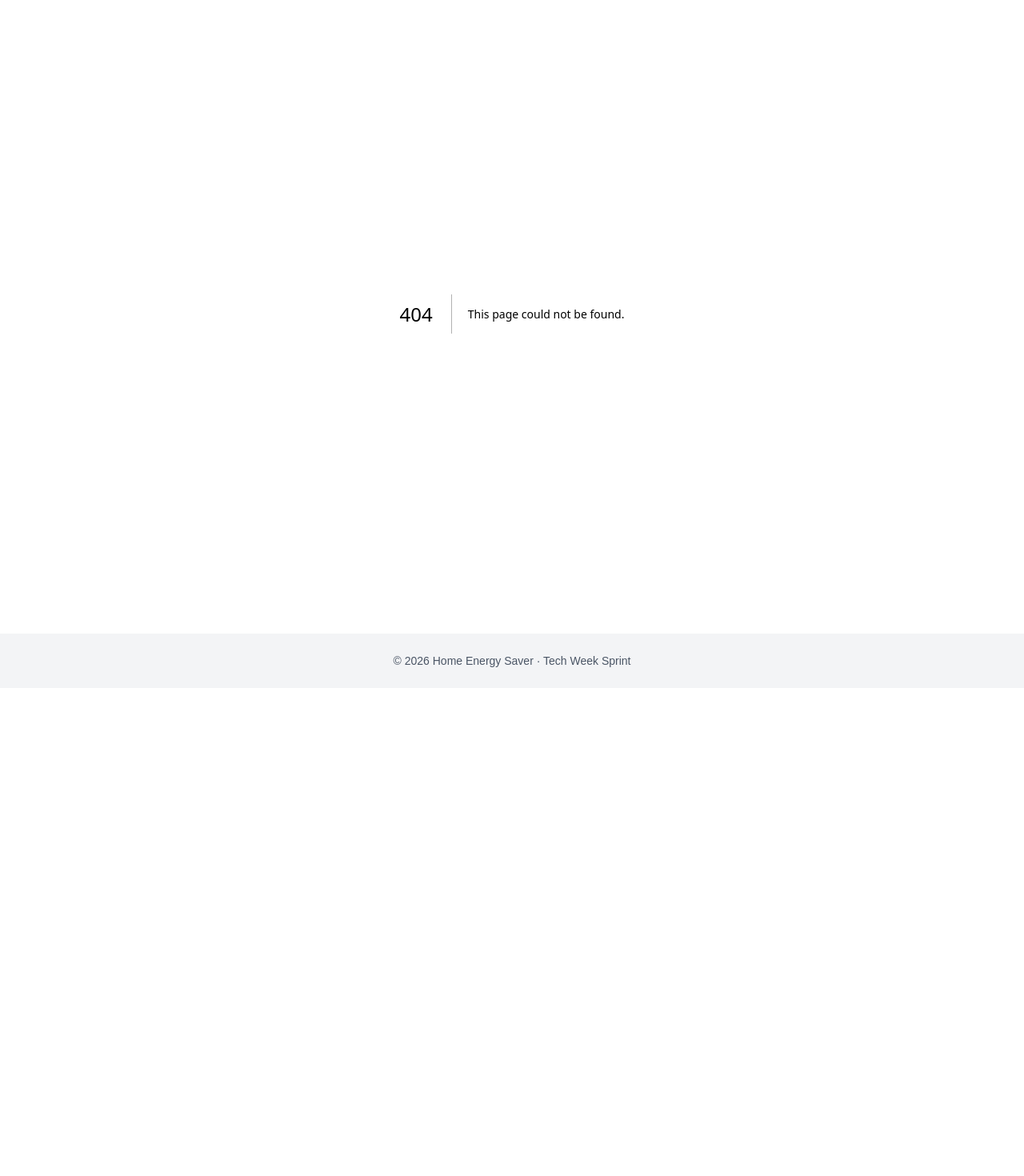
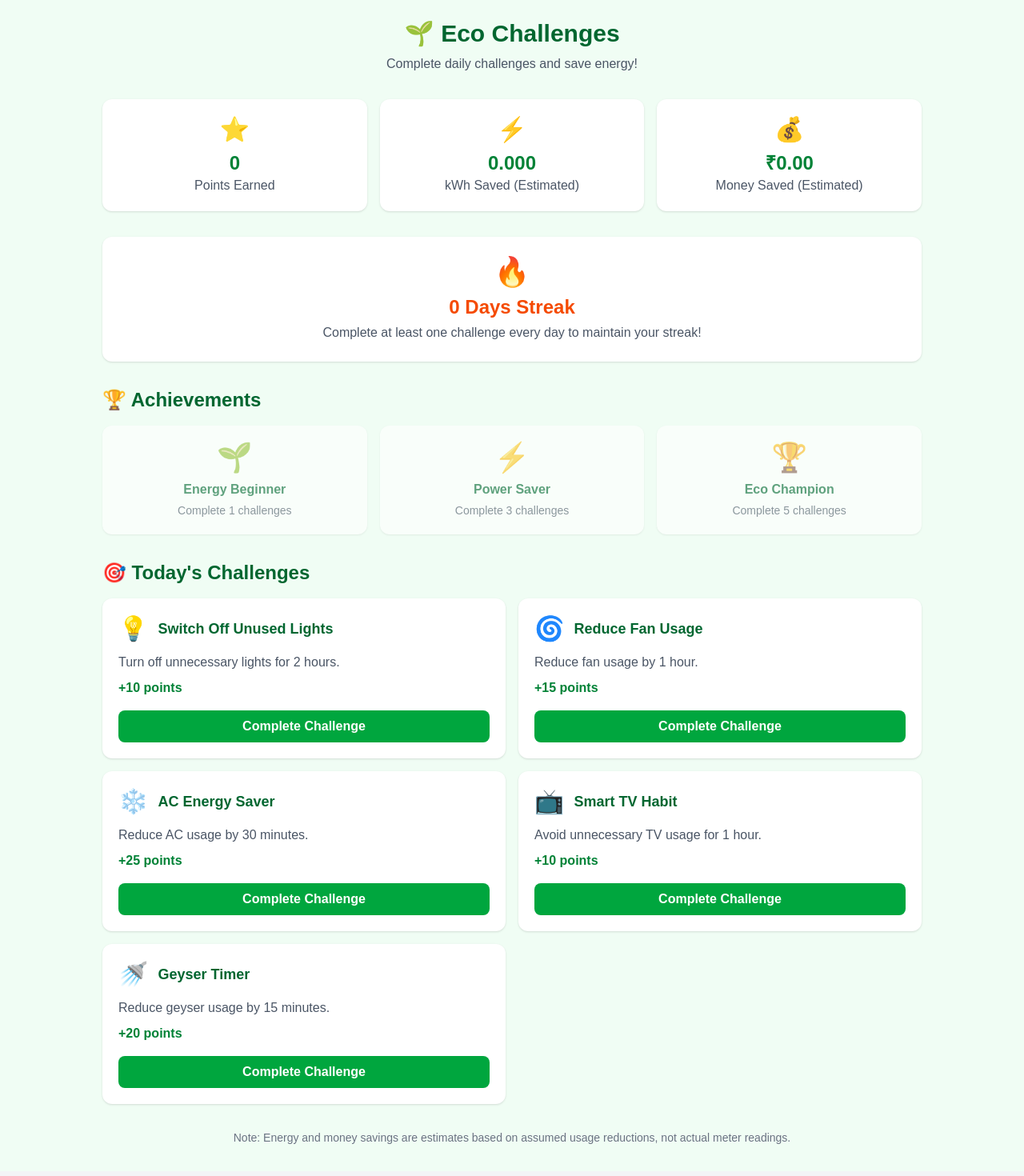
Before and after one commit to varshinidgowda/home-energy-saver, a Next.js app: page /challenges in a window 1280 px wide. Before the commit this address had no page. Shown: the part 60-1530 px from the top of the page at 80% size. Before the commit the page ends 920 px from the top, so only its background shows below. Built offline with nearby package versions, Linux system fonts and the light colour scheme.

Commit message:
Add daily eco challenges and streak tracker

```diff
--- /dev/null
+++ b/app/challenges/page.js
@@ -0,0 +1,343 @@
+
+"use client";
+
+import { useEffect, useState } from "react";
+import { useAppliances } from "@/context/ApplianceContext";
+
+// Get date in YYYY-MM-DD format
+const getDateKey = (date) => {
+  const year = date.getFullYear();
+  const month = String(date.getMonth() + 1).padStart(2, "0");
+  const day = String(date.getDate()).padStart(2, "0");
+
+  return `${year}-${month}-${day}`;
+};
+
+// Get previous date
+const getPreviousDate = (dateKey) => {
+  const [year, month, day] = dateKey.split("-").map(Number);
+  const date = new Date(year, month - 1, day);
+
+  date.setDate(date.getDate() - 1);
+
+  return getDateKey(date);
+};
+
+const challenges = [
+  {
+    id: 1,
+    title: "Switch Off Unused Lights",
+    description: "Turn off unnecessary lights for 2 hours.",
+    icon: "💡",
+    units: 0.018,
+    points: 10,
+  },
+  {
+    id: 2,
+    title: "Reduce Fan Usage",
+    description: "Reduce fan usage by 1 hour.",
+    icon: "🌀",
+    units: 0.075,
+    points: 15,
+  },
+  {
+    id: 3,
+    title: "AC Energy Saver",
+    description: "Reduce AC usage by 30 minutes.",
+    icon: "❄️",
+    units: 0.75,
+    points: 25,
+  },
+  {
+    id: 4,
+    title: "Smart TV Habit",
+    description: "Avoid unnecessary TV usage for 1 hour.",
+    icon: "📺",
+    units: 0.1,
+    points: 10,
+  },
+  {
+    id: 5,
+    title: "Geyser Timer",
+    description: "Reduce geyser usage by 15 minutes.",
+    icon: "🚿",
+    units: 0.5,
+    points: 20,
+  },
+];
+
+const achievements = [
+  { title: "Energy Beginner", requirement: 1, icon: "🌱" },
+  { title: "Power Saver", requirement: 3, icon: "⚡" },
+  { title: "Eco Champion", requirement: 5, icon: "🏆" },
+];
+
+export default function Challenges() {
+  const { rate } = useAppliances();
+
+  const [today, setToday] = useState("");
+  const [completed, setCompleted] = useState([]);
+  const [completedDays, setCompletedDays] = useState([]);
+  const [streak, setStreak] = useState(0);
+  const [loaded, setLoaded] = useState(false);
+
+  // Load saved data after the page mounts
+  useEffect(() => {
+    const currentDate = getDateKey(new Date());
+    setToday(currentDate);
+
+    try {
+      const savedChallenges = localStorage.getItem("ecoChallenges");
+      const savedDays = localStorage.getItem("ecoChallengeDays");
+
+      if (savedChallenges) {
+        const parsed = JSON.parse(savedChallenges);
+
+        if (
+          parsed.date === currentDate &&
+          Array.isArray(parsed.completed)
+        ) {
+          setCompleted(parsed.completed);
+        }
+      }
+
+      if (savedDays) {
+        const parsedDays = JSON.parse(savedDays);
+
+        if (Array.isArray(parsedDays)) {
+          setCompletedDays(parsedDays);
+        }
+      }
+    } catch (error) {
+      console.error("Error loading challenge data:", error);
+    }
+
+    setLoaded(true);
+  }, []);
+
+  // Save today's completed challenges
+  useEffect(() => {
+    if (!loaded || !today) return;
+
+    localStorage.setItem(
+      "ecoChallenges",
+      JSON.stringify({
+        date: today,
+        completed,
+      })
+    );
+  }, [completed, loaded, today]);
+
+  // Save completed challenge days
+  useEffect(() => {
+    if (!loaded) return;
+
+    localStorage.setItem(
+      "ecoChallengeDays",
+      JSON.stringify(completedDays)
+    );
+  }, [completedDays, loaded]);
+
+  // Calculate daily streak
+  useEffect(() => {
+    if (!today || !loaded) return;
+
+    let count = 0;
+
+    let checkDate = completedDays.includes(today)
+      ? today
+      : getPreviousDate(today);
+
+    while (completedDays.includes(checkDate)) {
+      count++;
+      checkDate = getPreviousDate(checkDate);
+    }
+
+    setStreak(count);
+  }, [today, completedDays, loaded]);
+
+  // Complete a challenge
+  const completeChallenge = (challenge) => {
+    if (completed.includes(challenge.id) || !today) return;
+
+    setCompleted((previous) => [...previous, challenge.id]);
+
+    setCompletedDays((previous) =>
+      previous.includes(today) ? previous : [...previous, today]
+    );
+  };
+
+  // Calculate today's statistics
+  const completedChallenges = challenges.filter((challenge) =>
+    completed.includes(challenge.id)
+  );
+
+  const totalPoints = completedChallenges.reduce(
+    (sum, challenge) => sum + challenge.points,
+    0
+  );
+
+  const unitsSaved = completedChallenges.reduce(
+    (sum, challenge) => sum + challenge.units,
+    0
+  );
+
+  const moneySaved = unitsSaved * rate;
+
+  return (
+    <main className="min-h-screen bg-green-50 px-4 py-8">
+      <div className="mx-auto max-w-5xl">
+
+        {/* Heading */}
+        <div className="mb-8 text-center">
+          <h1 className="text-3xl font-bold text-green-800">
+            🌱 Eco Challenges
+          </h1>
+          <p className="mt-2 text-gray-600">
+            Complete daily challenges and save energy!
+          </p>
+        </div>
+
+        {/* Statistics */}
+        <div className="mb-8 grid grid-cols-1 gap-4 sm:grid-cols-3">
+          <div className="rounded-xl bg-white p-5 text-center shadow">
+            <p className="text-3xl">⭐</p>
+            <h2 className="mt-2 text-2xl font-bold text-green-700">
+              {totalPoints}
+            </h2>
+            <p className="text-gray-600">Points Earned</p>
+          </div>
+
+          <div className="rounded-xl bg-white p-5 text-center shadow">
+            <p className="text-3xl">⚡</p>
+            <h2 className="mt-2 text-2xl font-bold text-green-700">
+              {unitsSaved.toFixed(3)}
+            </h2>
+            <p className="text-gray-600">kWh Saved (Estimated)</p>
+          </div>
+
+          <div className="rounded-xl bg-white p-5 text-center shadow">
+            <p className="text-3xl">💰</p>
+            <h2 className="mt-2 text-2xl font-bold text-green-700">
+              ₹{moneySaved.toFixed(2)}
+            </h2>
+            <p className="text-gray-600">Money Saved (Estimated)</p>
+          </div>
+        </div>
+
+        {/* Daily Streak */}
+        <div className="mb-8 rounded-xl bg-white p-6 text-center shadow">
+          <p className="text-4xl">🔥</p>
+          <h2 className="mt-2 text-2xl font-bold text-orange-600">
+            {streak} {streak === 1 ? "Day" : "Days"} Streak
+          </h2>
+          <p className="mt-1 text-gray-600">
+            Complete at least one challenge every day to maintain your streak!
+          </p>
+        </div>
+
+        {/* Achievements */}
+        <section className="mb-8">
+          <h2 className="mb-4 text-2xl font-bold text-green-800">
+            🏆 Achievements
+          </h2>
+
+          <div className="grid grid-cols-1 gap-4 sm:grid-cols-3">
+            {achievements.map((badge) => {
+              const unlocked =
+                completed.length >= badge.requirement;
+
+              return (
+                <div
+                  key={badge.title}
+                  className={`rounded-xl p-5 text-center shadow ${
+                    unlocked
+                      ? "bg-green-100"
+                      : "bg-white opacity-60"
+                  }`}
+                >
+                  <p className="text-4xl">{badge.icon}</p>
+                  <h3 className="mt-2 font-bold text-green-800">
+                    {badge.title}
+                  </h3>
+                  <p className="mt-1 text-sm text-gray-600">
+                    {unlocked
+                      ? "Unlocked!"
+                      : `Complete ${badge.requirement} challenges`}
+                  </p>
+                </div>
+              );
+            })}
+          </div>
+        </section>
+
+        {/* Daily Challenges */}
+        <section>
+          <h2 className="mb-4 text-2xl font-bold text-green-800">
+            🎯 Today's Challenges
+          </h2>
+
+          <div className="grid grid-cols-1 gap-4 md:grid-cols-2">
+            {challenges.map((challenge) => {
+              const isCompleted = completed.includes(challenge.id);
+
+              return (
+                <div
+                  key={challenge.id}
+                  className="flex flex-col justify-between rounded-xl bg-white p-5 shadow"
+                >
+                  <div>
+                    <div className="flex items-center gap-3">
+                      <span className="text-3xl">
+                        {challenge.icon}
+                      </span>
+                      <h3 className="text-lg font-bold text-green-800">
+                        {challenge.title}
+                      </h3>
+                    </div>
+
+                    <p className="mt-3 text-gray-600">
+                      {challenge.description}
+                    </p>
+
+                    <p className="mt-2 font-semibold text-green-700">
+                      +{challenge.points} points
+                    </p>
+                  </div>
+
+                  <button
+                    onClick={() => completeChallenge(challenge)}
+                    disabled={isCompleted || !today}
+                    className={`mt-4 rounded-lg px-4 py-2 font-semibold text-white ${
+                      isCompleted
+                        ? "cursor-not-allowed bg-gray-400"
+                        : "bg-green-600 hover:bg-green-700"
+                    }`}
+                  >
+                    {isCompleted ? "✓ Completed" : "Complete Challenge"}
+                  </button>
+                </div>
+              );
+            })}
+          </div>
+        </section>
+
+        {completed.length === challenges.length && (
+          <div className="mt-8 rounded-xl bg-green-100 p-6 text-center">
+            <h2 className="text-xl font-bold text-green-800">
+              🎉 Amazing! You completed all today's challenges!
+            </h2>
+            <p className="mt-2 text-green-700">
+              Keep saving energy and protecting the environment.
+            </p>
+          </div>
+        )}
+
+        <p className="mt-8 text-center text-sm text-gray-500">
+          Note: Energy and money savings are estimates based on assumed
+          usage reductions, not actual meter readings.
+        </p>
+      </div>
+    </main>
+  );
+}
--- a/components/Navbar.js
+++ b/components/Navbar.js
@@ -9,6 +9,7 @@ const links = [
   { href: "/add", label: "Add Appliance" },
   { href: "/report", label: "Usage Report" },
   { href: "/tips", label: "Saving Tips" },
+  { href: "/challenges", label: "🌱 Eco Challenges" },
 ];
 
 export default function Navbar() {
```
